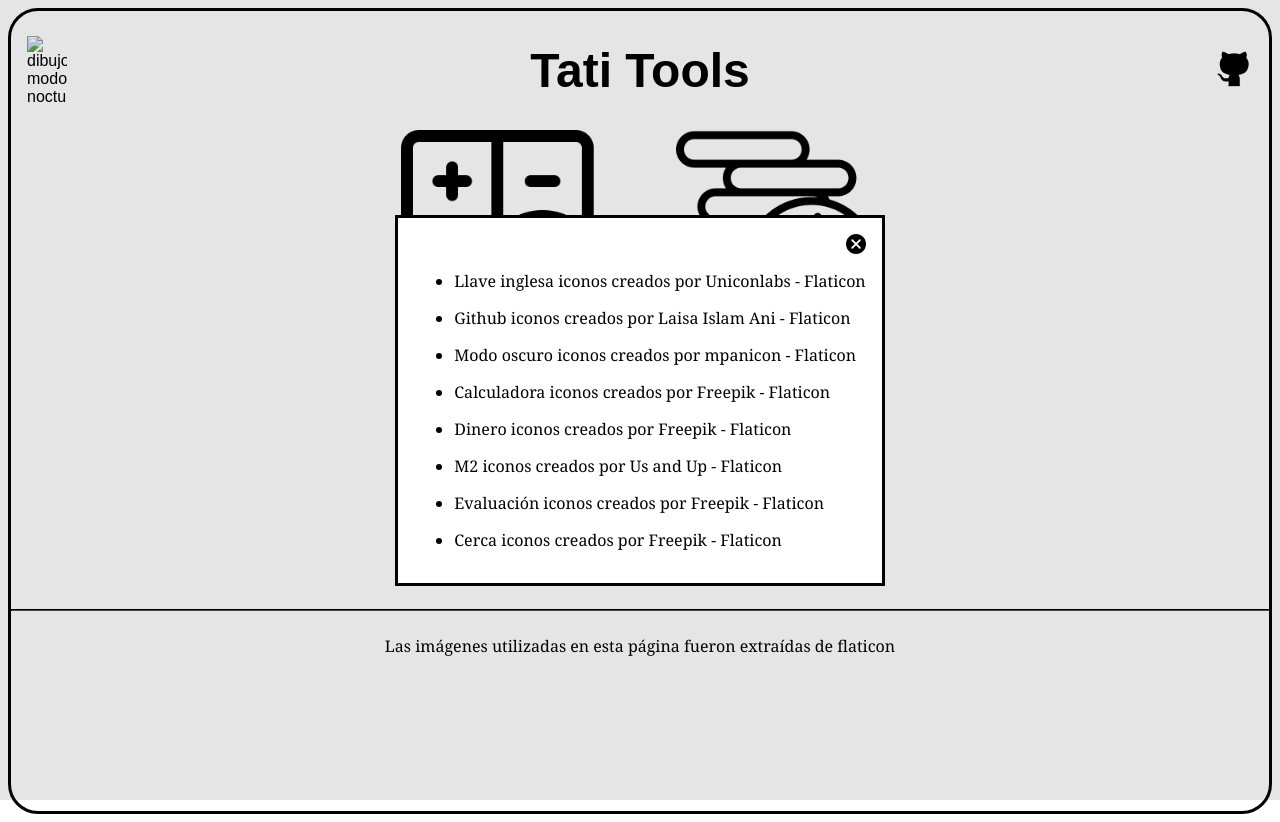
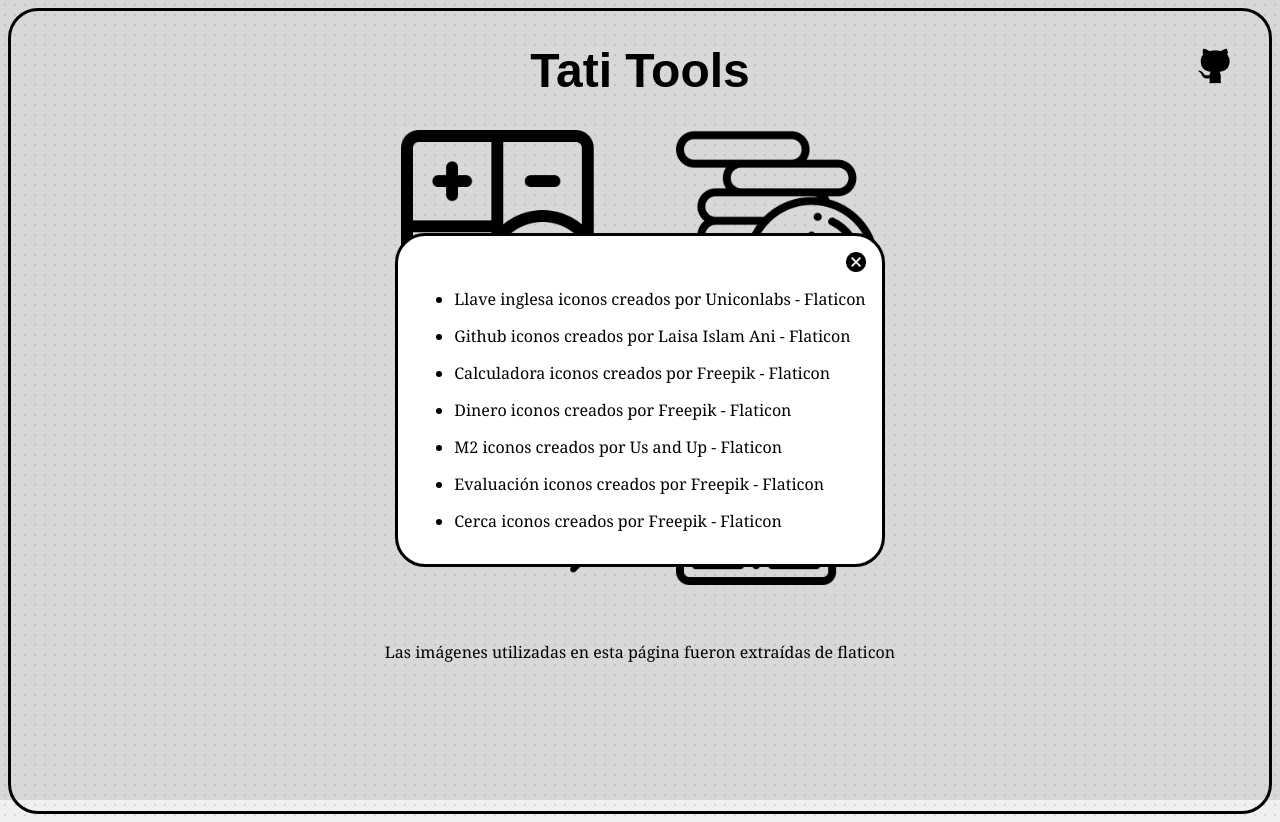
Before and after one commit to TatianaMezzano/TatiTools, a plain HTML site: page index.html in a window 1280 px wide. Both pictures are taken after a click on the link "flaticon". Drawn offline with Linux system fonts and the light colour scheme; a web font is replaced by a local one.

Commit message:
se elimina el darkmode

```diff
--- a/css/styles.css
+++ b/css/styles.css
@@ -3,23 +3,25 @@
     border: 3px solid #000;
     border-radius: 30px;
     min-height: 100vh;
+    background-image: radial-gradient(circle, rgba(0, 0, 0, 0.1) 1px, transparent 1px);
+    background-size: 10px 10px;
+    background-color: #f0f0f0;
+    position: relative;
 }
 
 header{
-    display: flex;
-    justify-content: space-between;
-    align-items: center;
+    text-align: center;
 }
-
-h1{
+#titulo{
     font-size: xxx-large;
 }
 
-#icono-darkMode,.icono-github{
+.icono-github{
     width: 2.5em;
-    margin: 0 1em
+    position: absolute;
+    top: 35px;
+    right: 35px;
 }
-
 main{
    grid-area: contenido;
    display: grid;
@@ -31,32 +33,29 @@
     max-width: 500px;
     margin: 0 auto;
 }
-
 .imagen{
     width: 90%;
     height: auto;
     transition-duration: 1s;
 }
-
 .imagen:hover{
     scale: 1.2;
 }
-
 .contenedor-imagen{
     display: flex;
     justify-content: center;
 }
-
 .cerrar-contenedor{
     display: flex;
     justify-content: right;
 }
-
+.cerrar-contenedor:hover{
+    cursor: pointer;
+}
 #hide{
     text-align: right;
 }
-
-.list{
+#list{
     text-align: left;
 }
 
@@ -64,22 +63,21 @@
     margin-bottom: 15px;
 }
 
-hr{
-    border-color: #000;
-    margin: 1.5em 0;
-}
-
 footer{
     font-family:Cambria, Cochin, Georgia, Times, 'Times New Roman', serif ;
     font-size:medium;
     text-align: center;
+    padding-top: 40px;
+    padding-bottom: 20px;
 }
 
 footer a{
     color: #000;
     text-decoration: none;
 }
-
 footer a:hover{
-    color: #3d3d3d;
+    color: #424242;
 }
+#modal{
+    border-radius: 30px;
+}
--- a/index.html
+++ b/index.html
@@ -23,88 +23,59 @@
     <link rel="stylesheet" href="./css/styles.css">
 
 </head>
-<body>
+<body id="body">
     <header>
-        <img src="./img/modoNocturno.png" title="Modo nocturno" alt="dibujo modo nocturno" id="icono-darkMode">
-        <h1>Tati Tools</h1>
+        <h1 id="titulo">Tati Tools</h1>
         <a href="https://github.com/TatianaMezzano/TatiTools"  target="_blank" rel="noreferrer">
-            <img src="./img/github.png" class="icono-github" title="Github" alt="Icono de github">
+            <img src="./img/github.png" class="icono-github" title="Github" alt="Icono github">
         </a>
-
     </header>
     <main>
-
         <a href="" class="contenedor-imagen">
             <img src="./img/calculadora.png" class="imagen" title="Calculadora" alt="Dibujo de calculadora">
         </a>
-
         <a href="" class="contenedor-imagen">
             <img src="./img/dinero.png" class="imagen" title="Convertidor de monedas" alt="Dibujo de monedas">
         </a>
-
         <a href="" class="contenedor-imagen">
             <img src="./img/m2.png" class="imagen" title="Convertidor de unidades de medida" alt="Dibujo de la unidad metro cuadrado">
         </a>
+        <a href="" class="contenedor-imagen">
+            <img src="./img/list.png" class="imagen">
+        </a>
+    </main>
 
-        <a href="" class="contenedor-imagen">
-            <img src="./img/list.png" class="imagen" title="Lista de tareas" alt="Dibujo de lista de tareas">
-        </a>
-
-
-
-
-    </main>
-    <hr>
-    <footer>
-        <dialog id="dialog">
+    <footer id="footer">
+        <p>Las imágenes utilizadas en esta página fueron extraídas de <a href="" id="mostrarModal">flaticon</a></p>
+        <dialog id="modal">
             <div class="cerrar-contenedor">
-                <img src="./img/cerrar.png" width="20" height="20" id="hide" alt="">
+                <img class="" src="./img/cerrar.png" width="20" height="20" id="hide" alt="">
             </div>
-            <ul class="list">
+            <ul id="list">
                 <li>
-                    <a href="https://www.flaticon.es/iconos-gratis/llave-inglesa" target="_blank" rel="noreferrer" title="llave inglesa iconos">Llave inglesa iconos creados por Uniconlabs - Flaticon</a>
+                    <a class="textoLista" href="https://www.flaticon.es/iconos-gratis/llave-inglesa" target="_blank" rel="noreferrer" title="llave inglesa iconos">Llave inglesa iconos creados por Uniconlabs - Flaticon</a>
                 </li>
                 <li>
-                    <a href="https://www.flaticon.es/iconos-gratis/github" target="_blank" rel="noreferrer" title="github iconos">Github iconos creados por Laisa Islam Ani - Flaticon</a>
+                    <a class="textoLista" href="https://www.flaticon.es/iconos-gratis/github" target="_blank" rel="noreferrer" title="github iconos">Github iconos creados por Laisa Islam Ani - Flaticon</a>
                 </li>
                 <li>
-                    <a href="https://www.flaticon.es/iconos-gratis/modo-oscuro" title="modo oscuro iconos">Modo oscuro iconos creados por mpanicon - Flaticon</a>
+                    <a class="textoLista" href="https://www.flaticon.es/iconos-gratis/calculadora" target="_blank" rel="noreferrer" title="calculadora iconos">Calculadora iconos creados por Freepik - Flaticon</a></li>
+                <li>
+                    <a class="textoLista" href="https://www.flaticon.es/iconos-gratis/dinero" target="_blank" rel="noreferrer" title="dinero iconos">Dinero iconos creados por Freepik - Flaticon</a>
                 </li>
                 <li>
-                    <a href="https://www.flaticon.es/iconos-gratis/calculadora" target="_blank" rel="noreferrer" title="calculadora iconos">Calculadora iconos creados por Freepik - Flaticon</a></li>
-                <li>
-                    <a href="https://www.flaticon.es/iconos-gratis/dinero" target="_blank" rel="noreferrer" title="dinero iconos">Dinero iconos creados por Freepik - Flaticon</a>
+                    <a class="textoLista" href="https://www.flaticon.es/iconos-gratis/m2" target="_blank" rel="noreferrer" title="m2 iconos">M2 iconos creados por Us and Up - Flaticon</a>
                 </li>
                 <li>
-                    <a href="https://www.flaticon.es/iconos-gratis/m2" target="_blank" rel="noreferrer" title="m2 iconos">M2 iconos creados por Us and Up - Flaticon</a>
+                    <a class="textoLista" href="https://www.flaticon.es/iconos-gratis/evaluacion" target="_blank" rel="noreferrer" title="evaluación iconos">Evaluación iconos creados por Freepik - Flaticon</a>
                 </li>
                 <li>
-                    <a href="https://www.flaticon.es/iconos-gratis/evaluacion" target="_blank" rel="noreferrer" title="evaluación iconos">Evaluación iconos creados por Freepik - Flaticon</a>
-                </li>
-                <li>
-                    <a href="https://www.flaticon.es/iconos-gratis/cerca" target="_blank" rel="noreferrer" title="cerca iconos">Cerca iconos creados por Freepik - Flaticon</a>
+                    <a class="textoLista" href="https://www.flaticon.es/iconos-gratis/cerca" target="_blank" rel="noreferrer" title="cerca iconos">Cerca iconos creados por Freepik - Flaticon</a>
                 </li>
             </ul>
         </dialog>
+    </footer>
 
-        <p>Las imágenes utilizadas en esta página fueron extraídas de <a href="" id="mostrarModal">flaticon</a></p>
-
-        <script>
-            const dialog = document.getElementById('dialog');
-            const mostrar = document.getElementById('mostrarModal');
-            const hide = document.getElementById('hide');
-
-            //Muestra el <dialog> al hacer clic en el enlace
-            mostrar.addEventListener('click', () => {
-            event.preventDefault();
-            dialog.showModal();
-            });
-
-            //Cierra el <dialog> cuando se hace clic en el botón "Cerrar"
-            hide.addEventListener('click', () => {
-                dialog.close();
-            });
-        </script>
-    </footer>
+    <script src="./js/script.js" defer></script>
 </body>
 </html>
--- /dev/null
+++ b/js/script.js
@@ -0,0 +1,14 @@
+const modal = document.getElementById('modal');
+const mostrar = document.getElementById('mostrarModal');
+const hide = document.getElementById('hide');
+
+//Muestra el <dialog> al hacer clic en el enlace
+mostrar.addEventListener('click', (event) => {
+event.preventDefault();
+modal.showModal();
+});
+
+//Cierra el <dialog> cuando se hace clic en el botón "Cerrar"
+hide.addEventListener('click', () => {
+    modal.close();
+});
```
